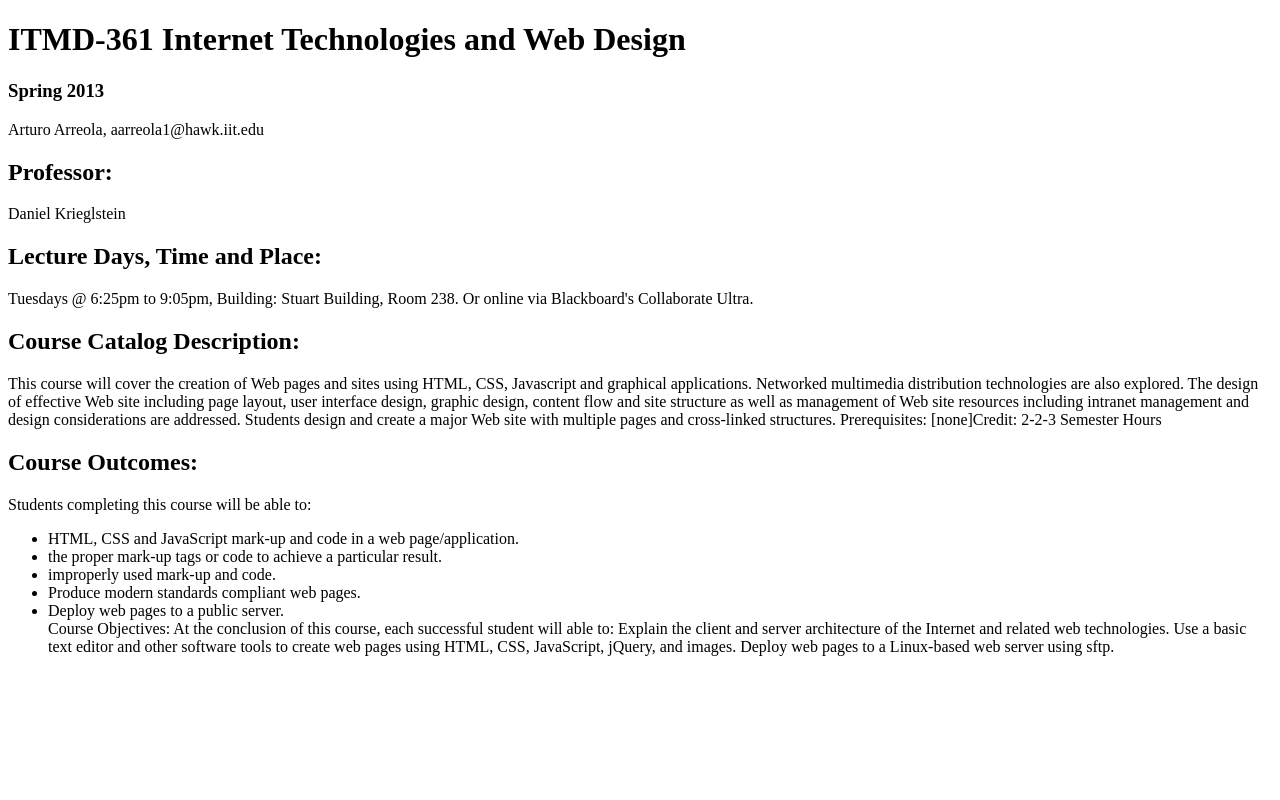
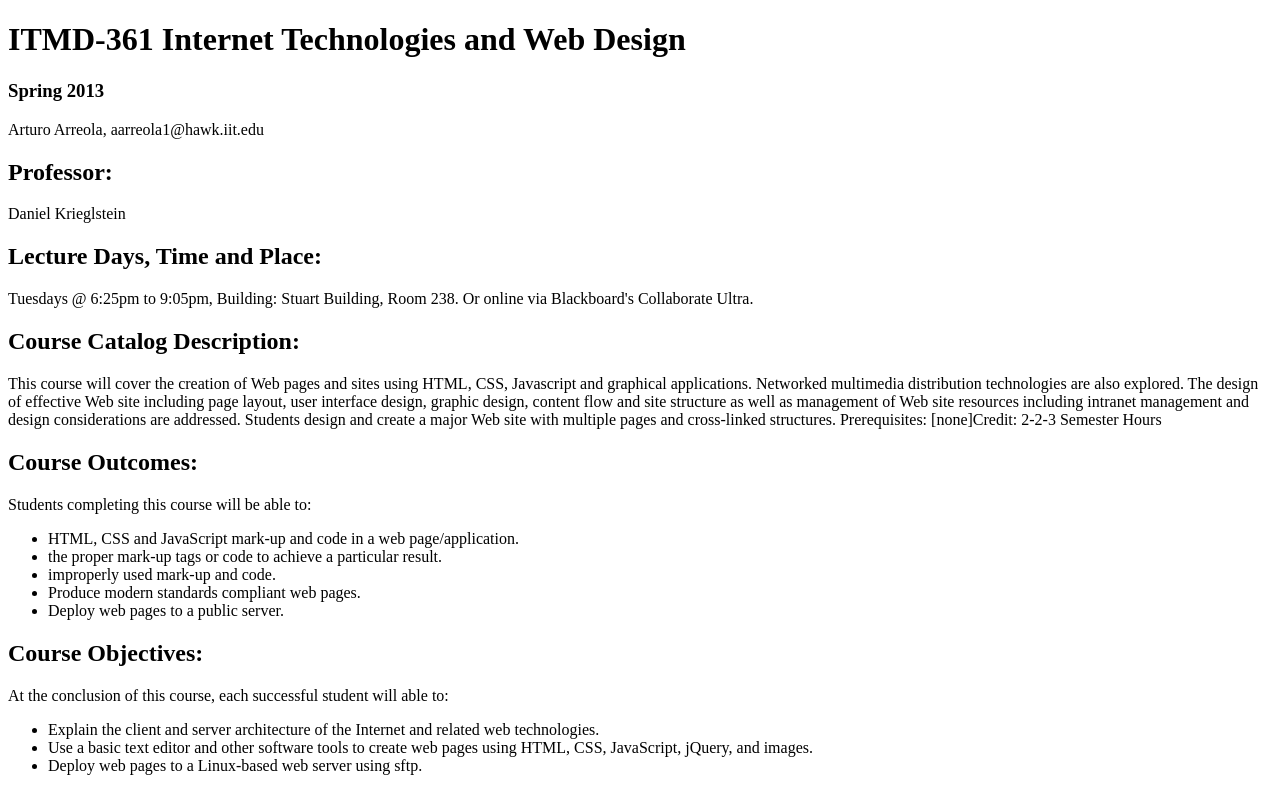
Before and after one commit to arturoarreola88/Lab2, a plain HTML site: page index.html in a window 1280 px wide. Drawn offline with Linux system fonts and the light colour scheme.

Commit message:
first_draft

```diff
--- a/index.html
+++ b/index.html
@@ -35,8 +35,13 @@
 <li> improperly used mark-up and code.</li>
 <li> Produce modern standards compliant web pages.</li>
 <li> Deploy web pages to a public server.</li>
-Course Objectives:
-At the conclusion of this course, each successful student will able to:
-Explain the client and server architecture of the Internet and related web technologies.
-Use a basic text editor and other software tools to create web pages using HTML, CSS, JavaScript, jQuery, and images.
-Deploy web pages to a Linux-based web server using sftp.
+</ul>
+<header>
+<h2>Course Objectives:</h2>
+</header>
+<p>At the conclusion of this course, each successful student will able to:</p>
+<ul>
+<li>Explain the client and server architecture of the Internet and related web technologies.</li>
+<li>Use a basic text editor and other software tools to create web pages using HTML, CSS, JavaScript, jQuery, and images.</li>
+<li>Deploy web pages to a Linux-based web server using sftp.</li>
+</ul>
```
